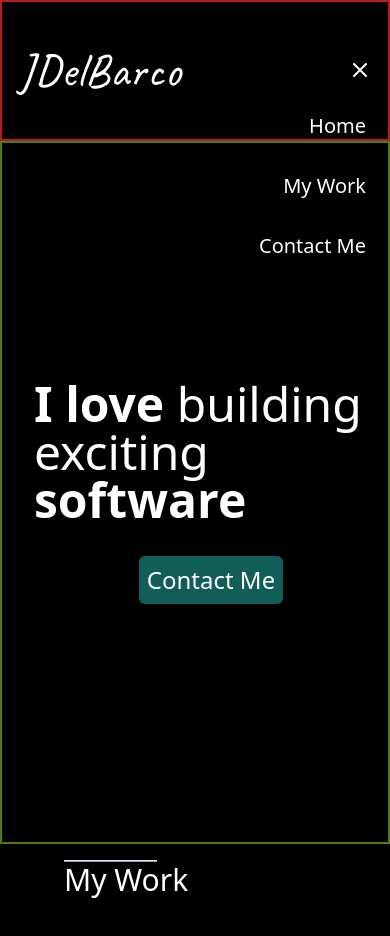
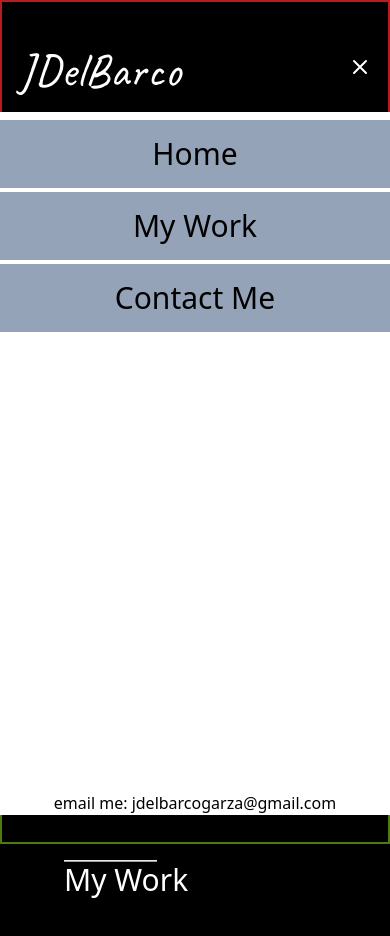
Before and after one commit to Jdelbarcogarza/jdelbarco.com, a Next.js app: page / in a window 390 px wide. Both pictures are taken after a click on the button 360 px from the left and 70 px from the top of the page. Shown: the top 936 px of the page. Built offline with nearby package versions, Linux system fonts and the light colour scheme.

Commit message:
mobile menu added

```diff
--- a/components/Navbar.jsx
+++ b/components/Navbar.jsx
@@ -35,7 +35,7 @@ export const Navbar = () => {
 
 
       {/** Mobile Menu */}
-        <div className="flex md:hidden">
+      <div className="md:hidden">
         {/** Hamburguer icon  */}
         <button className={mobileMenuActive ? 'hidden' : "md:hidden"} onClick={openMobileMenu}>
           <svg xmlns="http://www.w3.org/2000/svg" className="h-6 w-6" fill="none" viewBox="0 0 24 24" stroke="currentColor" strokeWidth={2}>
@@ -51,15 +51,24 @@ export const Navbar = () => {
           </svg>
         </button>
 
-      <ul className={mobileMenuActive ? 'absolute right-6 top-24 flex flex-col gap-8 text-xl jusfify-center items-end pt-4' : 'hidden'}>
+        {/** drop down menu */}
+        <div className={mobileMenuActive ? 'absolute flex flex-col h-5/6 w-full right-0 top-28 bg-white text-black' : 'hidden'}>
+        <ul className='h-full w-full flex flex-col justify-start items-center text-3xl gap-1 mt-2'>
           {webPageSections.map((section, id) => {
             return (
-            <li key={id} className=''>
-              <a href='#' className=''>{section}</a>
+              <li key={id} className=' bg-slate-400 p-4 self-stretch'>
+                <button href='#' className='w-full h-full'>{section}</button>
               </li>
             )
           })}
         </ul>
+
+        {/** Aqui se puede poner más contenido en el mobile menu */}
+          <p className="flex flex-col text-black self-center">email me: jdelbarcogarza@gmail.com</p>
+
+
+        </div>
+
       </div>
     </nav>
 
```
Lines whose indentation alone changed are shown as unchanged.
